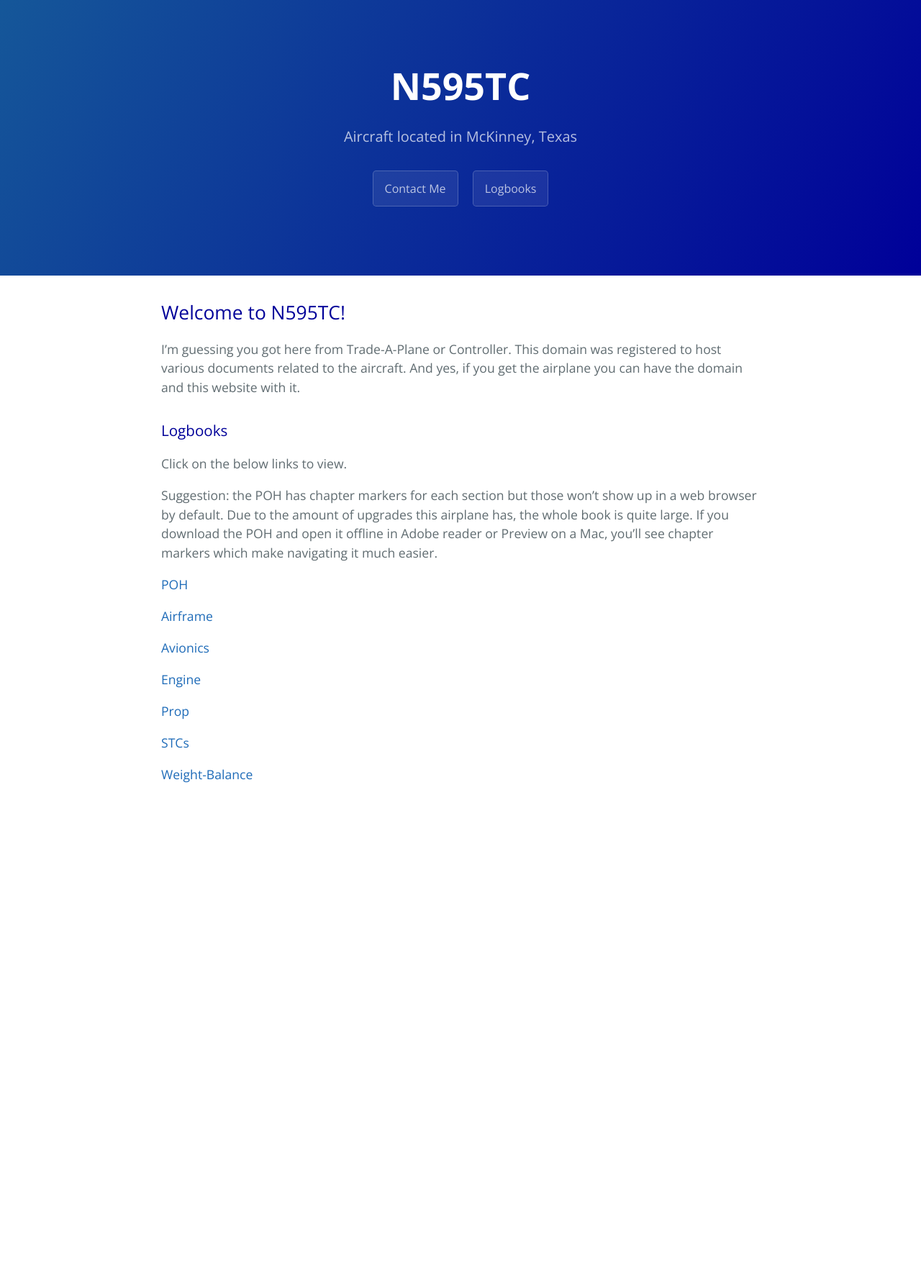
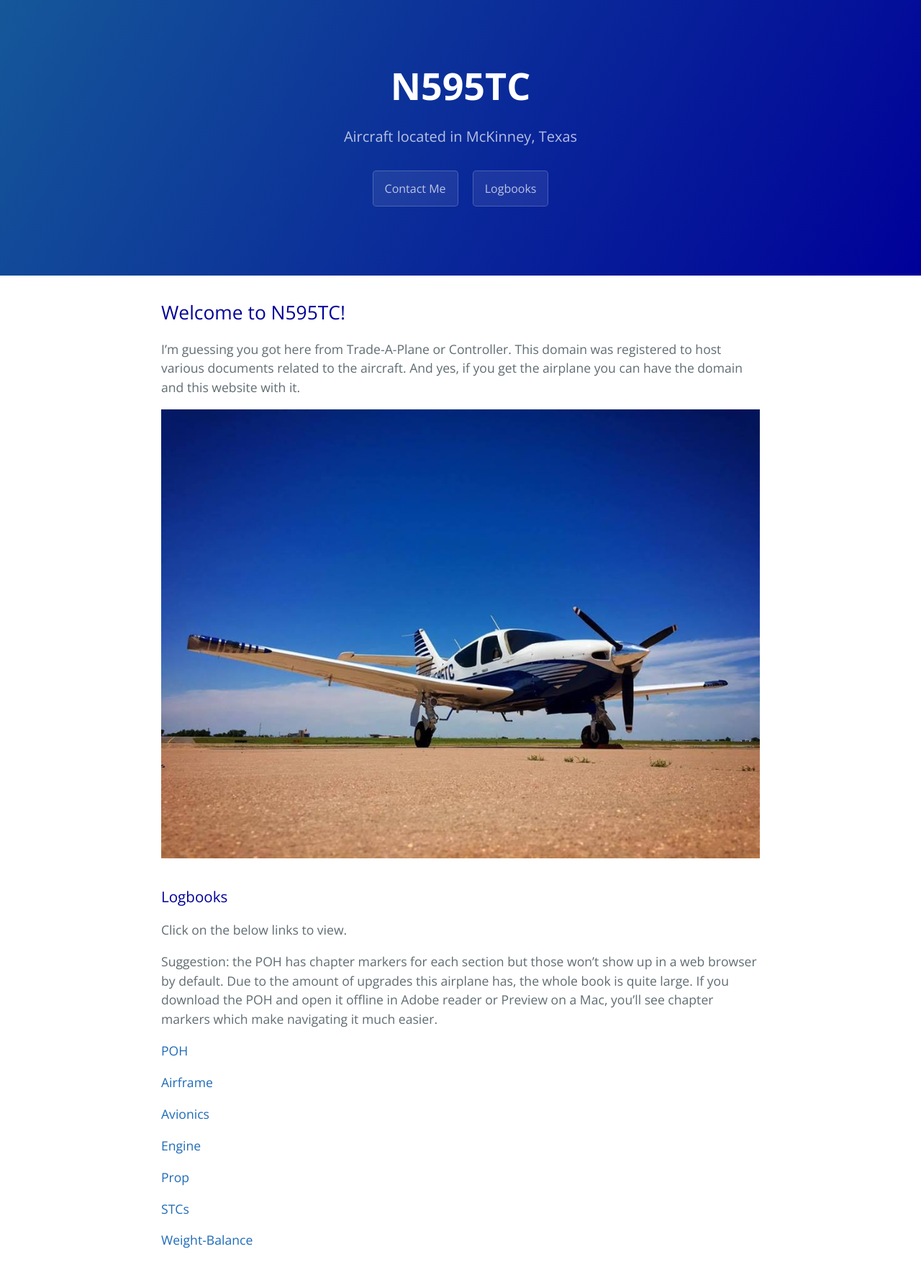
Before and after one commit to RNCTX/N595TC, a Jekyll site: the page built from index.md, in a window 1280 px wide. Shown: the whole page at 72% size. Built offline with Jekyll 4.4.1, drawn with Linux system fonts in a browser that asks for light colours; our own code applies the rules of GitHub Pages for plain Markdown files; before the commit the page ends 1138 px from its top, so only the background shows below that.

Commit message:
Update index.md

```diff
--- a/index.md
+++ b/index.md
@@ -1,6 +1,8 @@
 ## Welcome to N595TC!
 
 I'm guessing you got here from Trade-A-Plane or Controller. This domain was registered to host various documents related to the aircraft. And yes, if you get the airplane you can have the domain and this website with it.
+
+![DaPlane](IMG_1556.jpg)
 
 
 <h3><a name="logbooks" style="color: #000099; text-decoration: none;">Logbooks</a></h3>
```
